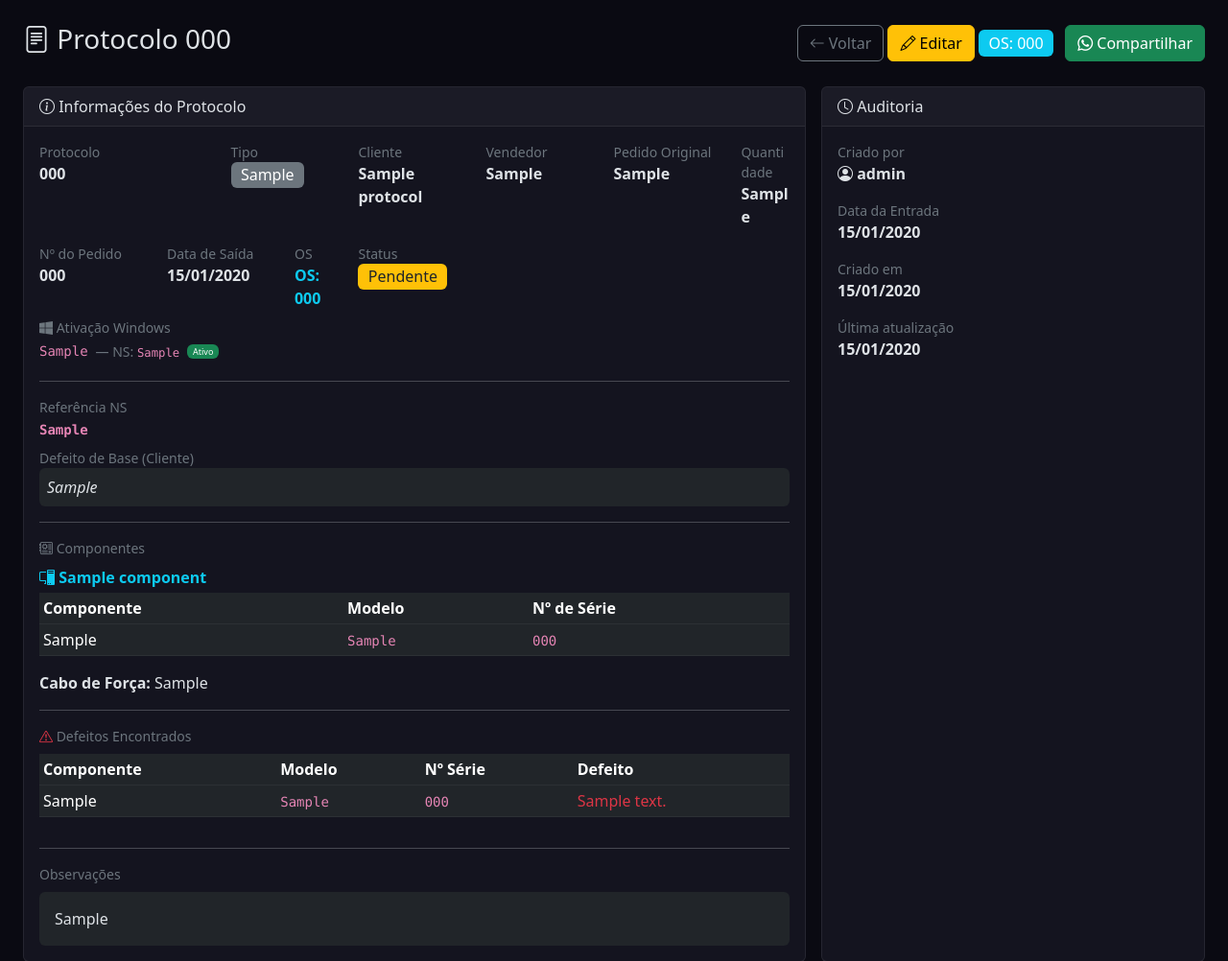
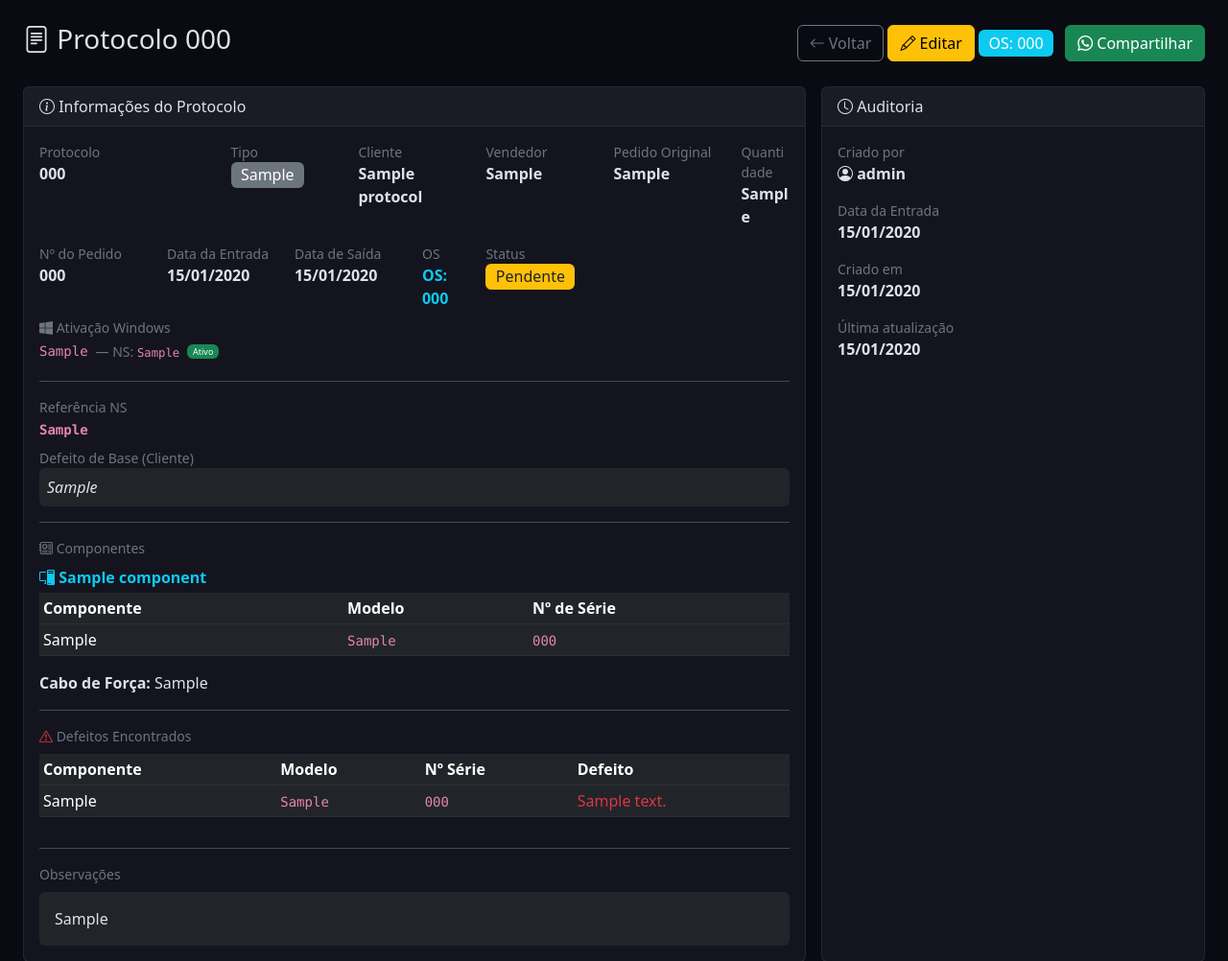
Before and after one commit to DevFlavioCallega23/ProjetoNovoControleLab, a Flask app: page /protocolos/1 in a window 1280 px wide. Shown: the part 57-1059 px from the top of the page at 96% size. Run offline with Flask 3, Linux system fonts and the light colour scheme; a user stored in the database is signed in; tables that the repository leaves empty hold one stand-in row (values such as "Sample post").

Commit message:
fix: Reverte detalhe e remove Data da Compra duplicada no form RMA

```diff
--- a/app/templates/protocols/create.html
+++ b/app/templates/protocols/create.html
@@ -45,10 +45,6 @@
                 <div class="col-md-2">
                     <label class="form-label">{{ form.status.label }}</label>
                     {{ form.status(class='form-select') }}
-                </div>
-                <div class="col-md-2">
-                    <label class="form-label">Data da Compra</label>
-                    {{ form.entry_date(class='form-control', placeholder='DD/MM/AAAA') }}
                 </div>
                 <div class="col-md-2">
                     <label class="form-label">{{ form.rma_entry_date.label }}</label>
--- a/app/templates/protocols/detail.html
+++ b/app/templates/protocols/detail.html
@@ -77,6 +77,10 @@
                         <strong>{{ protocol.order_number if protocol.order_number else 'Não Informado ao Laboratório' }}</strong>
                     </div>
                     {% endif %}
+                    <div class="col-md-2">
+                        <label class="text-secondary small d-block">{% if protocol.type in ('venda', 'venda_ponta_entrega') %}Data da Compra{% else %}Data da Entrada{% endif %}</label>
+                        <strong>{{ protocol.entry_date.strftime('%d/%m/%Y') if protocol.entry_date else '-' }}</strong>
+                    </div>
                     {% if protocol.type != 'venda' %}
                     <div class="col-md-2">
                         <label class="text-secondary small d-block">Data de Saída</label>
@@ -144,6 +148,18 @@
                 {% if protocol.type == 'rma' %}
                 <hr>
                 <div class="row g-2 mb-2">
+                    {% if protocol.entry_date %}
+                    <div class="col-md-3">
+                        <label class="text-secondary small d-block">Data da Compra</label>
+                        <strong>{{ protocol.entry_date.strftime('%d/%m/%Y') if protocol.entry_date else '-' }}</strong>
+                    </div>
+                    {% endif %}
+                    {% if protocol.rma_entry_date %}
+                    <div class="col-md-3">
+                        <label class="text-secondary small d-block">Data de Entrada (RMA)</label>
+                        <strong>{{ protocol.rma_entry_date }}</strong>
+                    </div>
+                    {% endif %}
                     {% if protocol.exit_date %}
                     <div class="col-md-3">
                         <label class="text-secondary small d-block">Data de Saída</label>
```
